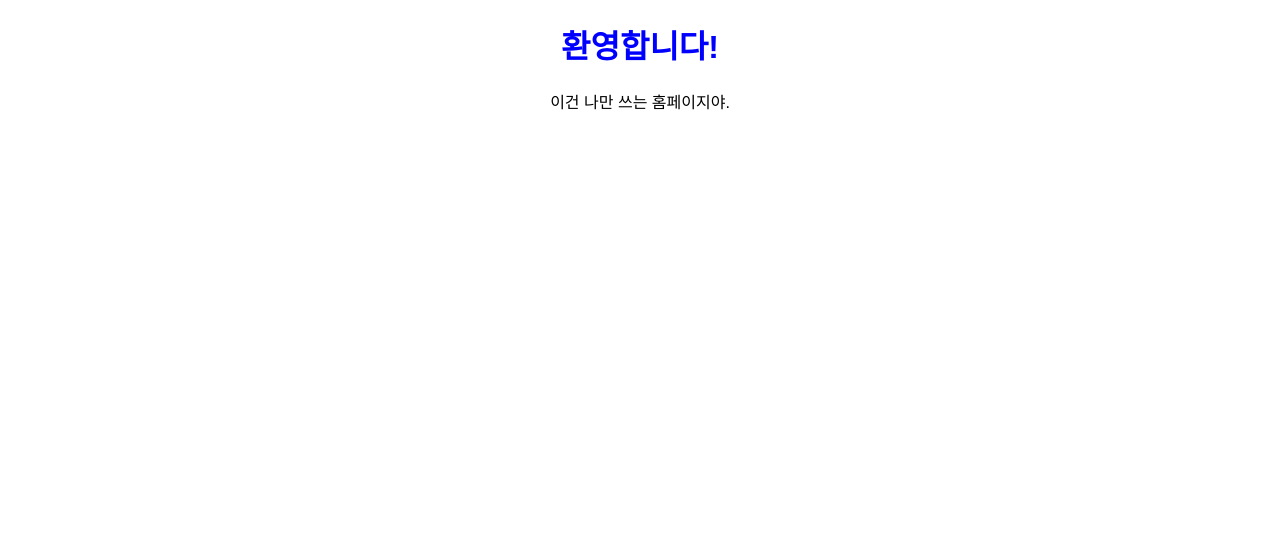
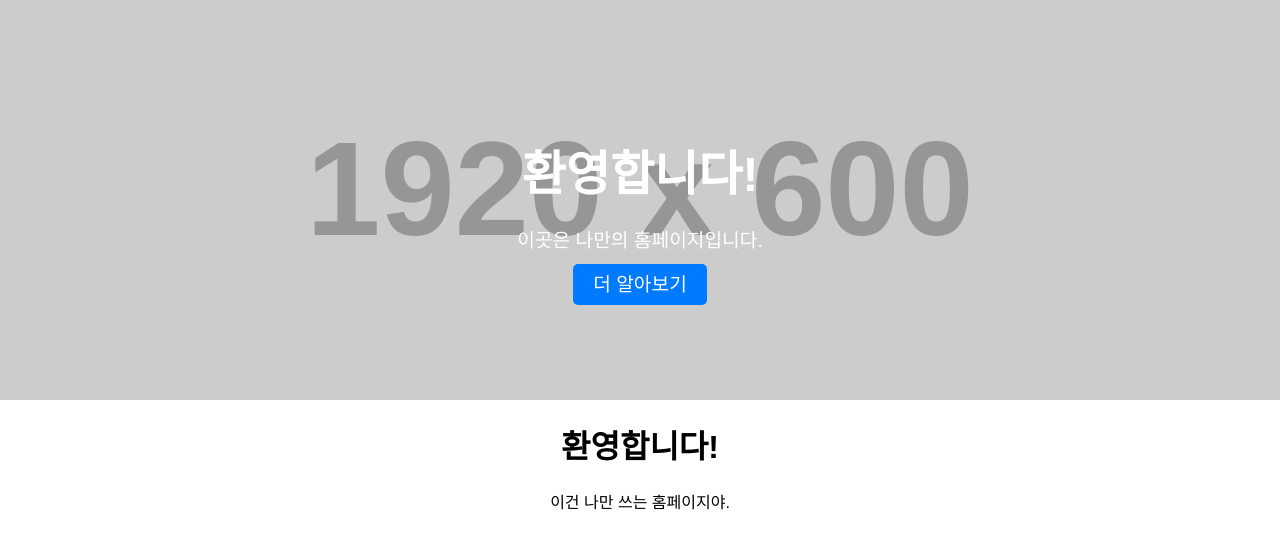
Before and after one commit to lxuns/first-task, a plain HTML site: page index.html in a window 1280 px wide. Drawn offline with Linux system fonts and the light colour scheme; placeholder pictures from the web are drawn by us.

Commit message:
index.html

```diff
--- a/index.html
+++ b/index.html
@@ -5,12 +5,62 @@
     <meta name="viewport" content="width=device-width, initial-scale=1.0">
     <title>내 홈페이지</title>
     <style>
-        body { font-family: Arial, sans-serif; text-align: center; }
-        h1 { color: blue; }
+        body {
+            font-family: Arial, sans-serif;
+            text-align: center;
+            margin: 0;
+            padding: 0;
+        }
+
+        /* ✅ 메인 배너 스타일 */
+        .main-banner {
+            background: url('https://via.placeholder.com/1920x600') no-repeat center center;
+            background-size: cover;
+            height: 400px;
+            display: flex;
+            align-items: center;
+            justify-content: center;
+            color: white;
+            text-align: center;
+        }
+
+        .banner-content h1 {
+            font-size: 3rem;
+            margin-bottom: 0.5rem;
+        }
+
+        .banner-content p {
+            font-size: 1.2rem;
+            margin-bottom: 1rem;
+        }
+
+        .banner-button {
+            background-color: #007BFF;
+            color: white;
+            padding: 10px 20px;
+            text-decoration: none;
+            border-radius: 5px;
+            font-size: 1.2rem;
+        }
+
+        .banner-button:hover {
+            background-color: #0056b3;
+        }
     </style>
 </head>
 <body>
+
+    <!-- ✅ 메인 배너 추가 -->
+    <div class="main-banner">
+        <div class="banner-content">
+            <h1>환영합니다!</h1>
+            <p>이곳은 나만의 홈페이지입니다.</p>
+            <a href="#more" class="banner-button">더 알아보기</a>
+        </div>
+    </div>
+
     <h1>환영합니다!</h1>
     <p>이건 나만 쓰는 홈페이지야.</p>
+
 </body>
 </html>
```
